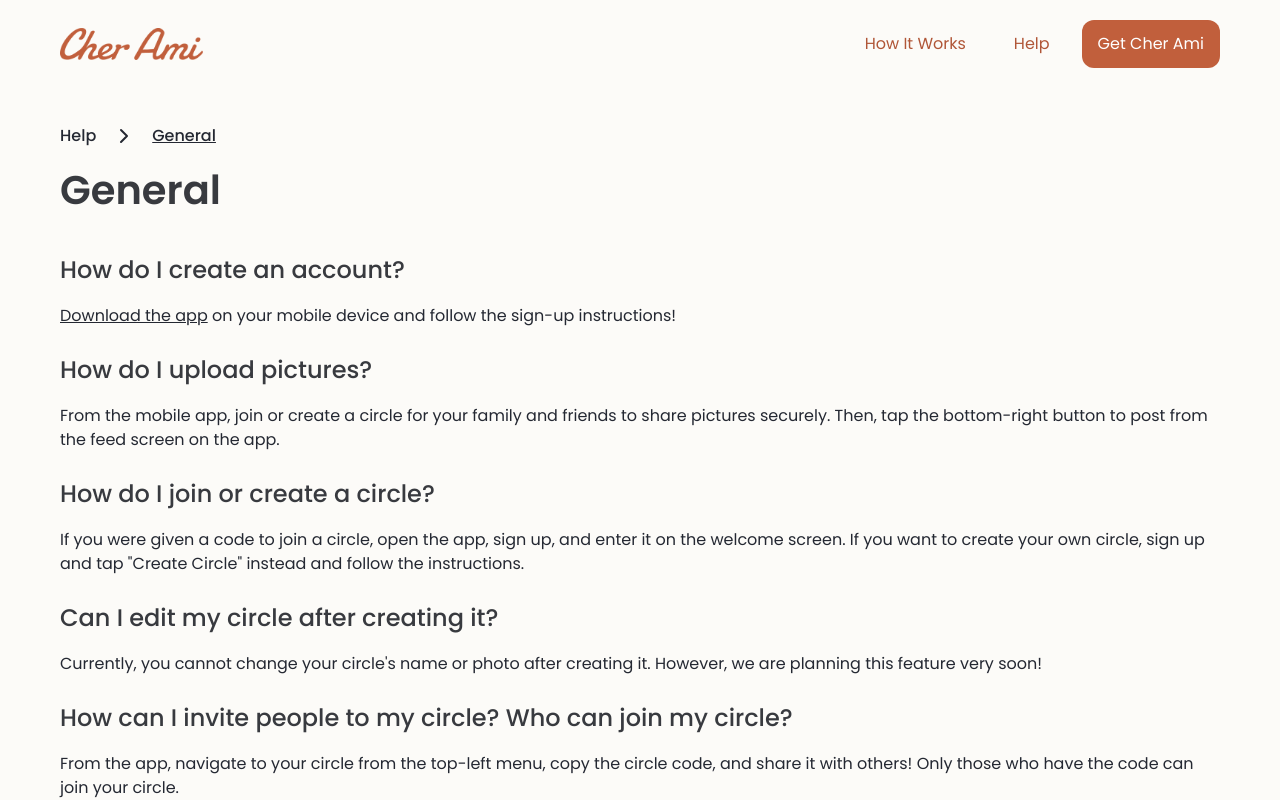
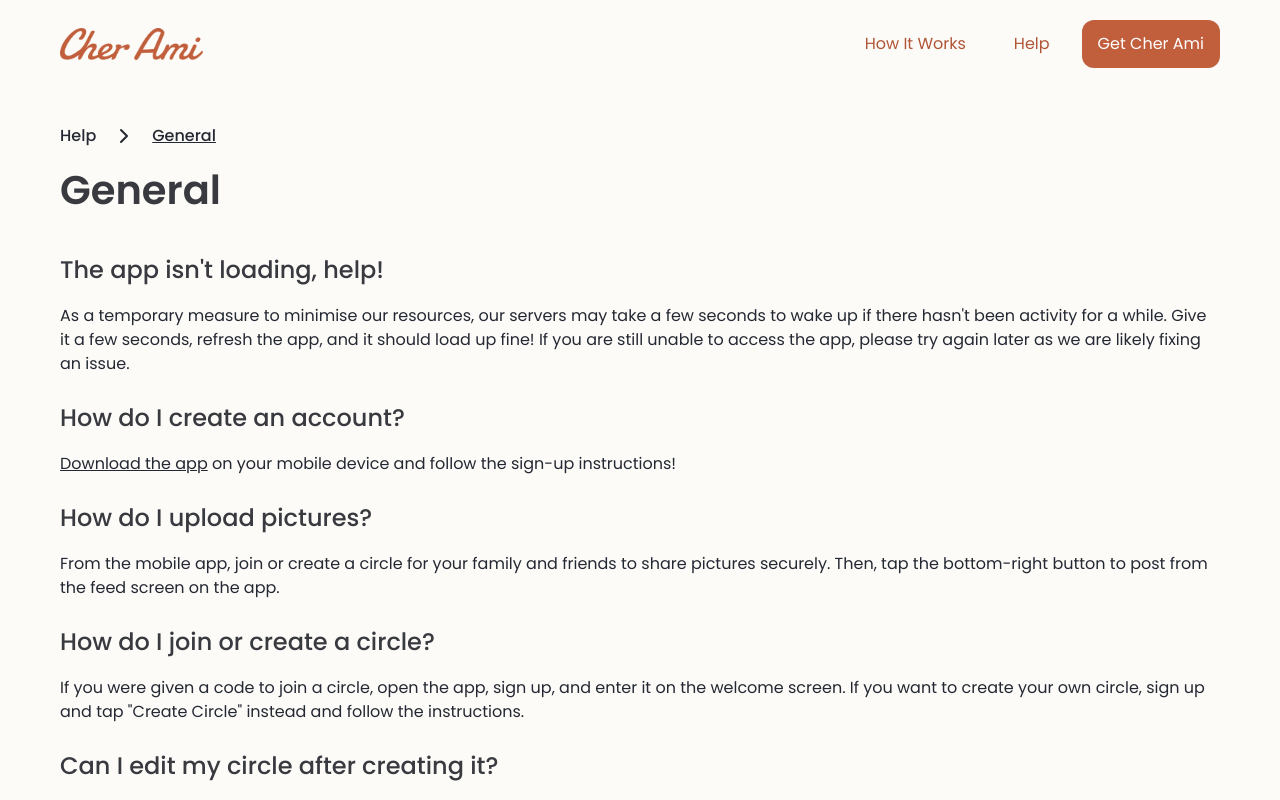
Before and after one commit to Jackalope523/cher-ami-website, a Next.js app: page /help/general in a window 1280 px wide. Shown: the top 800 px of the page. Built offline with nearby package versions, Linux system fonts and the light colour scheme.

Commit message:
Add extra little faq

```diff
--- a/app/help/general/page.tsx
+++ b/app/help/general/page.tsx
@@ -24,6 +24,15 @@ export default function GeneralHelp() {
           General
         </h1>
         <div className="flex flex-col gap-y-6 mb-16">
+          <div className="flex flex-col gap-y-4">
+            <h2 className="text-[1.5rem] text-[#383a3f] font-medium">
+              The app isn't loading, help!
+            </h2>
+            <p className="text-[1rem] text-[#242832] font-normal">
+              As a temporary measure to minimise our resources, our servers may take a few seconds to wake up if there hasn't been activity for a while. Give it a few seconds, refresh the app, and it should load up fine!
+              If you are still unable to access the app, please try again later as we are likely fixing an issue.
+            </p>
+          </div>
           <div className="flex flex-col gap-y-4">
             <h2 className="text-[1.5rem] text-[#383a3f] font-medium">
               How do I create an account?
```
